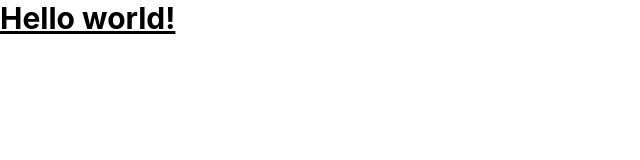
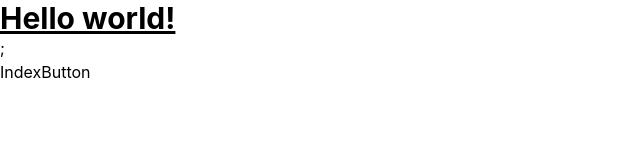
Before and after one commit to hchuzhong/DogeChatWeb, a React (Create React App) app: page / in a window 1280 px wide. Shown: the top 160 px of the page, without its empty margins (0-640 px from the left). Built offline with nearby package versions, Linux system fonts and the light colour scheme.

Commit message:
finish login api

```diff
--- a/package.json
+++ b/package.json
@@ -10,8 +10,10 @@
     "@types/node": "^16.7.13",
     "@types/react": "^17.0.20",
     "@types/react-dom": "^17.0.9",
+    "axios": "^0.25.0",
     "react": "^17.0.2",
     "react-dom": "^17.0.2",
+    "react-router-dom": "^6.2.1",
     "react-scripts": "5.0.0",
     "typescript": "^4.4.2",
     "web-vitals": "^2.1.0"
--- a/src/App.tsx
+++ b/src/App.tsx
@@ -1,9 +1,20 @@
 import React from "react";
 import logo from "./logo.svg";
 import "./App.css";
+import { BrowserRouter as Router, Routes, Route } from "react-router-dom";
+import Login from "./views/Login";
 
 function App() {
-    return <h1 className='text-3xl font-bold underline'>Hello world!</h1>;
+    return (
+        <div>
+            <h1 className='text-3xl font-bold underline'>Hello world!</h1>;
+            <Router>
+                <Routes>
+                    <Route path='/' element={<Login />}></Route>
+                </Routes>
+            </Router>
+        </div>
+    );
 }
 
 export default App;
--- /dev/null
+++ b/src/views/Login.tsx
@@ -0,0 +1,29 @@
+import axios from "axios";
+import React from "react";
+
+const Login = () => {
+    const fn = () => {
+        const data = JSON.stringify({
+            username: "靓仔三号",
+            password: 123456,
+        });
+        axios({
+            method: "post",
+            url: "https://121.5.152.193/auth/login",
+            headers: { "Content-Type": "application/json" },
+            data,
+        }).then((data) => {
+            console.log("axios return data");
+            console.log(data);
+        });
+    };
+
+    return (
+        <div>
+            Index
+            <button onClick={fn}>Button</button>
+        </div>
+    );
+};
+
+export default Login;
```
Also changed, not shown: 1 other file (tests, documents, lock files or other folders).
